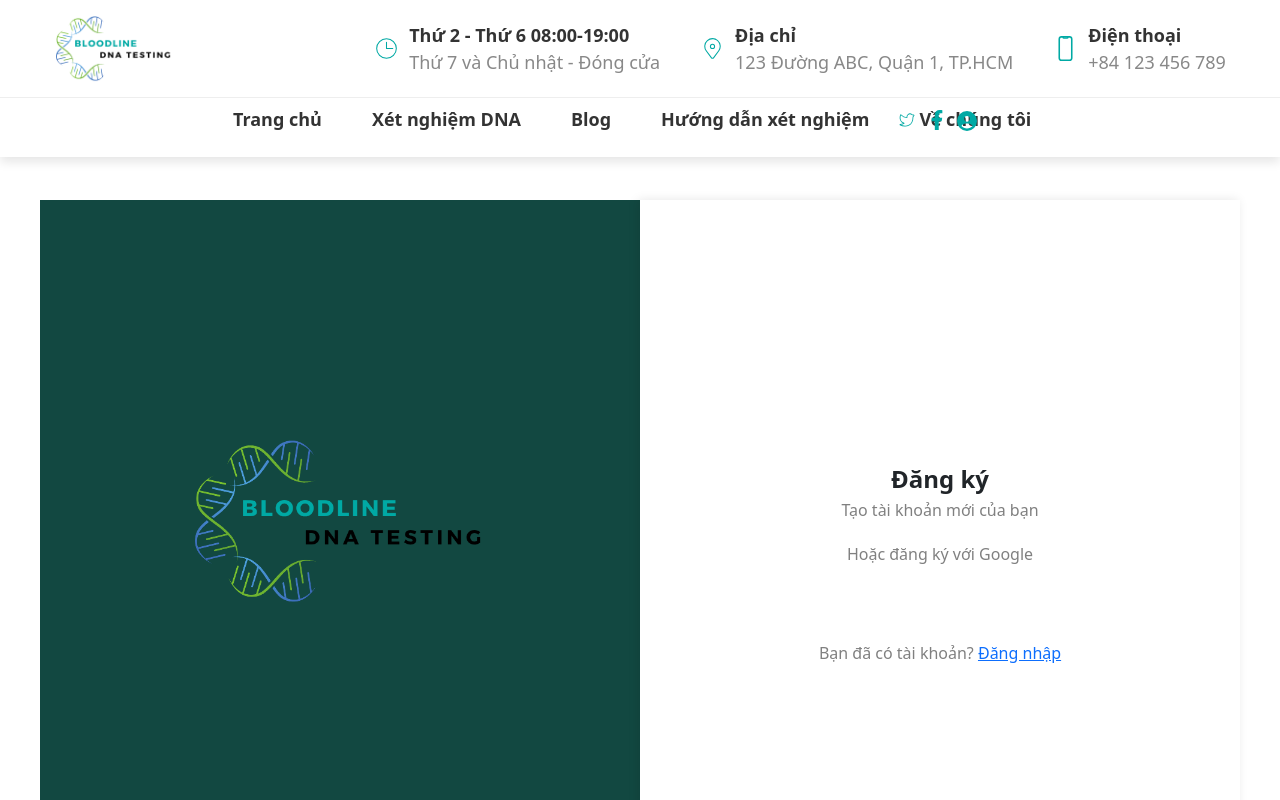
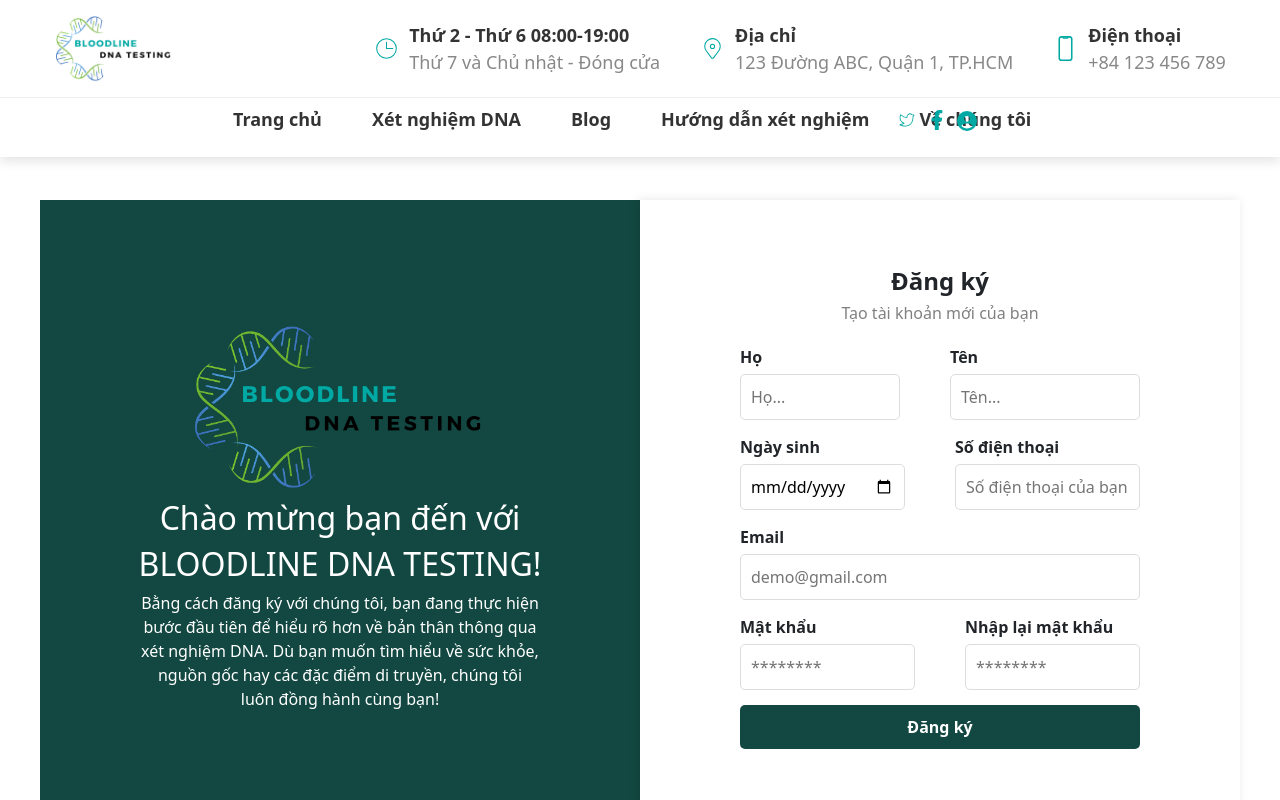
Before and after one commit to anhquan121203/ADN__Website, a React (Vite) app: page /register in a window 1280 px wide. Shown: the top 800 px of the page. Built offline with nearby package versions, Linux system fonts and the light colour scheme.

Commit message:
feat: update register

```diff
--- a/src/Api/authApi.js
+++ b/src/Api/authApi.js
@@ -26,7 +26,7 @@
 export const registerUser = async (userData) => {
   try {
     const response = await axiosInstance.post(
-      `${API_BASE_URL}/api/account/register`,
+      `${API_BASE_URL}/api/users`,
       userData,
       {
         headers: { "Content-Type": "application/json" },
@@ -50,7 +50,6 @@
     console.error("Error logging out:", error);
   }
 };
-
 
 // Login with Google
 export const loginWithGoogle = async (id_token) => {
--- a/src/Pages/LoginRegister/Login/Login.jsx
+++ b/src/Pages/LoginRegister/Login/Login.jsx
@@ -150,7 +150,7 @@
         </div>
 
         <p>
-          Không có tài không? <Link to="/register">Đăng ký</Link>
+          Không có tài Khoản? <Link to="/register">Đăng ký</Link>
         </p>
       </div>
     </div>
--- a/src/Pages/LoginRegister/Register/Register.jsx
+++ b/src/Pages/LoginRegister/Register/Register.jsx
@@ -2,21 +2,23 @@
 import Logo from "../../../assets/images/logo.png";
 import "./Register.css";
 import { useDispatch } from "react-redux";
+import { useFormik } from "formik";
+import { registerUser } from "../../../Api/authApi";
 import { toast } from "react-toastify";
-import { registerUser, registerWithGoogle } from "../../../Api/authApi";
 import { login } from "../../../Feartures/user/authSlice";
-import { FaGoogle } from "react-icons/fa";
+import * as Yup from "yup";
 import { GoogleLogin } from "@react-oauth/google";
-import { Button, Modal } from "antd";
+import { registerWithGoogle } from "../../../Api/authApi";
+import { Modal } from "antd";
+import { IoMdNotificationsOutline } from "react-icons/io";
 import { useState } from "react";
-import { IoMdNotificationsOutline } from "react-icons/io";
 
 function Register() {
   const navigate = useNavigate();
   const dispatch = useDispatch();
-
   const [open, setOpen] = useState(false);
   const [loading, setLoading] = useState(true);
+
   const showLoading = () => {
     setOpen(true);
     setLoading(true);
@@ -25,19 +27,260 @@
     }, 1000);
   };
 
+  // Validate schema
+  const validationSchema = Yup.object({
+    first_name: Yup.string().required("Tên phải bắt buộc"),
+    last_name: Yup.string().required("Họ phải bắt buộc"),
+    dob: Yup.date().required("Ngày sinh phải bắt buộc"),
+    phone_number: Yup.string()
+      .matches(/^\d+$/, "Số điện thoại phải là số hợp lệ")
+      .required("Số điện thoại bắt buộc nhập"),
+    // address: Yup.string().required("Địa chỉ bắt buộc nhập"),
+    email: Yup.string()
+      .email("Email không hợp lệ")
+      .required("Email bắt buộc nhập"),
+    password: Yup.string()
+      .min(6, "Mật khẩu phải có ít nhất 6 ký tự")
+      .required("Mật khẩu bắt buộc nhập"),
+    confirmPassword: Yup.string()
+      .oneOf([Yup.ref("password"), null], "Mật khẩu không khớp")
+      .required("Nhập lại mật khẩu bắt buộc"),
+  });
+
+  const formik = useFormik({
+    initialValues: {
+      first_name: "",
+      last_name: "",
+      dob: "",
+      phone_number: "",
+      // address: "",
+      email: "",
+      password: "",
+      confirmPassword: "",
+    },
+    validationSchema,
+    onSubmit: async (values) => {
+      try {
+        const response = await registerUser(values);
+
+        if (response.status === 200) {
+          console.log("đăng ký thành công!!!!");
+
+          const { token } = response.data;
+          localStorage.setItem("accessToken", token);
+
+          dispatch(login({ token }));
+          navigate("/login");
+          toast.success("Đăng kí thành công!!!", { autoClose: 1000 });
+        } else {
+          toast.error(response.data.message || "Đăng kí thất bại!!!");
+        }
+      } catch (error) {
+        toast.error("Đã xảy ra lỗi trong quá trình đăng ký");
+      }
+    },
+  });
+
   return (
     <div className="register-container">
       <div className="register-left">
         <div className="register-logo">
           <img src={Logo} alt="Logo" />
         </div>
+        <h2> Chào mừng bạn đến với</h2>
+        <h2> BLOODLINE DNA TESTING!</h2>
+        <p>
+          Bằng cách đăng ký với chúng tôi, bạn đang thực hiện bước đầu tiên để
+          hiểu rõ hơn về bản thân thông qua xét nghiệm DNA. Dù bạn muốn tìm hiểu
+          về sức khỏe, nguồn gốc hay các đặc điểm di truyền, chúng tôi luôn đồng
+          hành cùng bạn!
+        </p>
       </div>
 
       <div className="register-right">
         <h2>Đăng ký</h2>
         <p>Tạo tài khoản mới của bạn</p>
+        <form className="form-register" onSubmit={formik.handleSubmit}>
+          <div className="form-row-register">
+            <div className="form-group-register">
+              <label>Họ</label>
+              <input
+                type="text"
+                name="last_name"
+                placeholder="Họ..."
+                value={formik.values.last_name}
+                onChange={formik.handleChange}
+                onBlur={formik.handleBlur}
+                className={
+                  formik.touched.last_name && formik.errors.last_name
+                    ? "error"
+                    : ""
+                }
+                {...formik.getFieldProps("last_name")}
+              />
+              {formik.touched.last_name && formik.errors.last_name && (
+                <span className="error-text">*{formik.errors.last_name}</span>
+              )}
+            </div>
 
-        <p style={{ marginBottom: "-5px" }}>Hoặc đăng ký với Google</p>
+            <div className="form-group-register">
+              <label>Tên</label>
+              <input
+                type="text"
+                name="first_name"
+                placeholder="Tên..."
+                value={formik.values.first_name}
+                onChange={formik.handleChange}
+                onBlur={formik.handleBlur}
+                className={
+                  formik.touched.first_name && formik.errors.first_name
+                    ? "error"
+                    : ""
+                }
+                {...formik.getFieldProps("first_name")}
+                style={{ width: "190px" }}
+              />
+              {formik.touched.first_name && formik.errors.first_name && (
+                <span className="error-text">{formik.errors.first_name}</span>
+              )}
+            </div>
+          </div>
+
+          <div className="form-row-register">
+            <div className="form-group-register">
+              <label>Ngày sinh</label>
+              <input
+                type="date"
+                name="dob"
+                value={formik.values.dob}
+                onChange={formik.handleChange}
+                onBlur={formik.handleBlur}
+                className={
+                  formik.touched.dob && formik.errors.dob ? "error" : ""
+                }
+                {...formik.getFieldProps("dob")}
+                style={{ maxWidth: "400px" }}
+              />
+              {formik.touched.dob && formik.errors.dob && (
+                <span className="error-text">{formik.errors.dob}</span>
+              )}
+            </div>
+
+            <div className="form-group-register">
+              <label>Số điện thoại</label>
+              <input
+                type="text"
+                name="phone_number"
+                value={formik.values.phone_number}
+                onChange={formik.handleChange}
+                onBlur={formik.handleBlur}
+                className={
+                  formik.touched.phone_number && formik.errors.phone_number
+                    ? "error"
+                    : ""
+                }
+                placeholder="Số điện thoại của bạn..."
+                {...formik.getFieldProps("phone_number")}
+              />
+              {formik.touched.phone_number && formik.errors.phone_number && (
+                <span className="error-text">{formik.errors.phone_number}</span>
+              )}
+            </div>
+          </div>
+
+          {/* <div className="form-group-register">
+            <label>Địa chỉ</label>
+            <input
+              type="text"
+              name="address"
+              placeholder="Nhập địa chỉ của bạn..."
+              value={formik.values.address}
+              onChange={formik.handleChange}
+              onBlur={formik.handleBlur}
+              className={
+                formik.touched.address && formik.errors.address ? "error" : ""
+              }
+              {...formik.getFieldProps("address")}
+            />
+            {formik.touched.address && formik.errors.address && (
+              <span className="error-text">{formik.errors.address}</span>
+            )}
+          </div> */}
+
+          <div className="form-group-register">
+            <label>Email</label>
+            <input
+              type="email"
+              name="email"
+              placeholder="demo@gmail.com"
+              value={formik.values.email}
+              onChange={formik.handleChange}
+              onBlur={formik.handleBlur}
+              className={
+                formik.touched.email && formik.errors.email ? "error" : ""
+              }
+              {...formik.getFieldProps("email")}
+            />
+            {formik.touched.email && formik.errors.email && (
+              <span className="error-text">{formik.errors.email}</span>
+            )}
+          </div>
+
+          <div className="form-row-register">
+            <div className="form-group-register">
+              <label>Mật khẩu</label>
+              <input
+                type="password"
+                name="password"
+                placeholder="********"
+                value={formik.values.password}
+                onChange={formik.handleChange}
+                onBlur={formik.handleBlur}
+                className={
+                  formik.touched.password && formik.errors.password
+                    ? "error"
+                    : ""
+                }
+                {...formik.getFieldProps("password")}
+              />
+              {formik.touched.password && formik.errors.password && (
+                <span className="error-text">{formik.errors.password}</span>
+              )}
+            </div>
+
+            <div className="form-group-register">
+              <label>Nhập lại mật khẩu</label>
+              <input
+                type="password"
+                name="confirmPassword"
+                placeholder="********"
+                value={formik.values.confirmPassword}
+                onChange={formik.handleChange}
+                onBlur={formik.handleBlur}
+                className={
+                  formik.touched.confirmPassword &&
+                  formik.errors.confirmPassword
+                    ? "error"
+                    : ""
+                }
+                {...formik.getFieldProps("confirmPassword")}
+              />
+              {formik.touched.confirmPassword &&
+                formik.errors.confirmPassword && (
+                  <span className="error-text">
+                    {formik.errors.confirmPassword}
+                  </span>
+                )}
+            </div>
+          </div>
+
+          <button
+            type="submit"
+            className="register-button"
+            disabled={formik.isSubmitting}
+          >
+            {formik.isSubmitting ? "Đang đăng ký..." : "Đăng ký"}
+          </button>
           <div className="social-login">
             <GoogleLogin
               onSuccess={async (credentialResponse) => {
@@ -66,10 +309,15 @@
           <p>
             Bạn đã có tài khoản? <Link to="/login">Đăng nhập</Link>
           </p>
-      </div>
+        </form>
 
         <Modal
-        title={<p><IoMdNotificationsOutline />Thông báo</p>}
+          title={
+            <p>
+              <IoMdNotificationsOutline />
+              Thông báo
+            </p>
+          }
           footer={null}
           open={open}
           onCancel={() => setOpen(false)}
@@ -81,6 +329,7 @@
           )}
         </Modal>
       </div>
+    </div>
   );
 }
 
```
Lines whose indentation alone changed are shown as unchanged.
